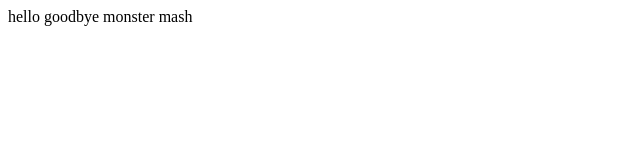
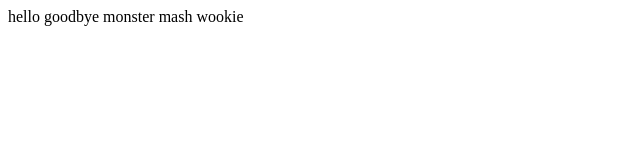
Before and after one commit to perryhughes/testing, a plain HTML site: page index.html in a window 1280 px wide. Shown: the full height of the page, 0-640 px from the left. Drawn offline with Linux system fonts and the light colour scheme.

Commit message:
wookie added
added the cookie line

```diff
--- a/index.html
+++ b/index.html
@@ -3,5 +3,6 @@
 <ls> hello </ls>
 <ls> goodbye </ls>
 <ls> monster mash </ls>
+<ls> wookie </ls>
 </body>
 </html>
```
